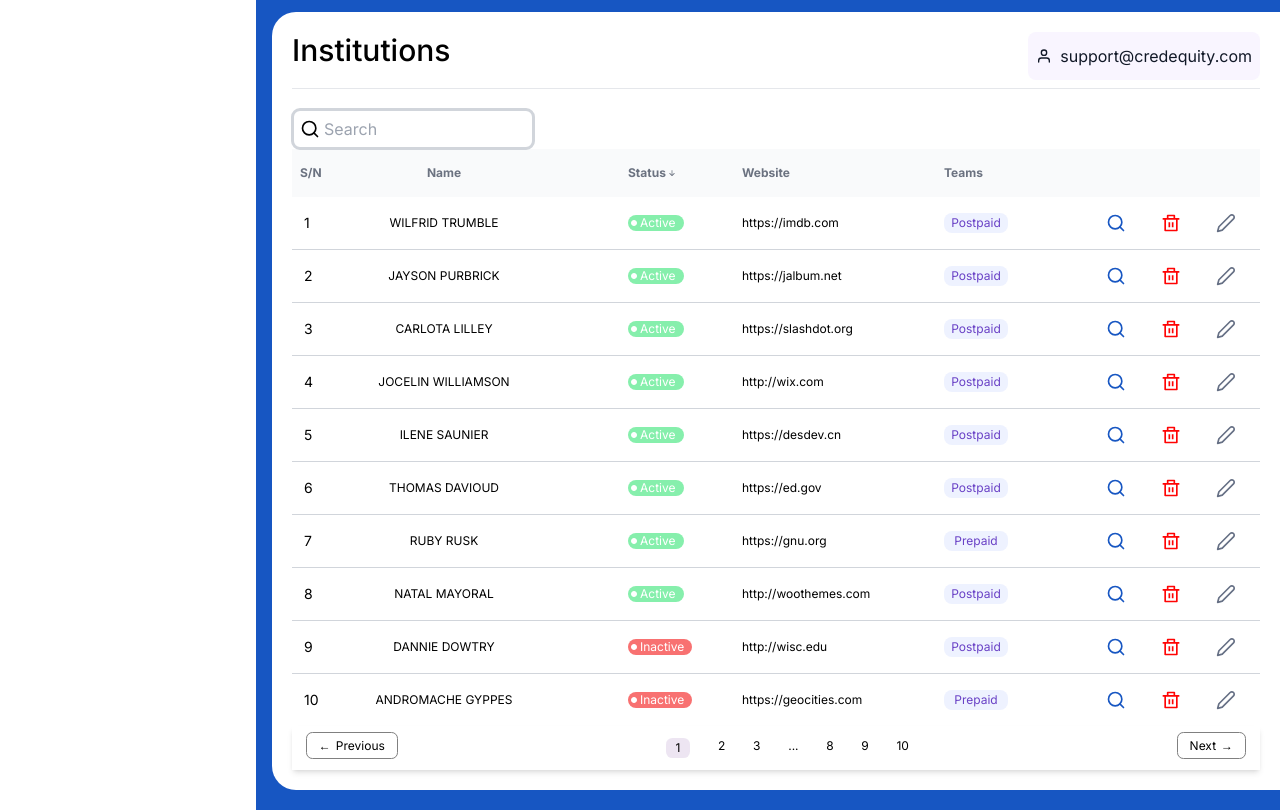
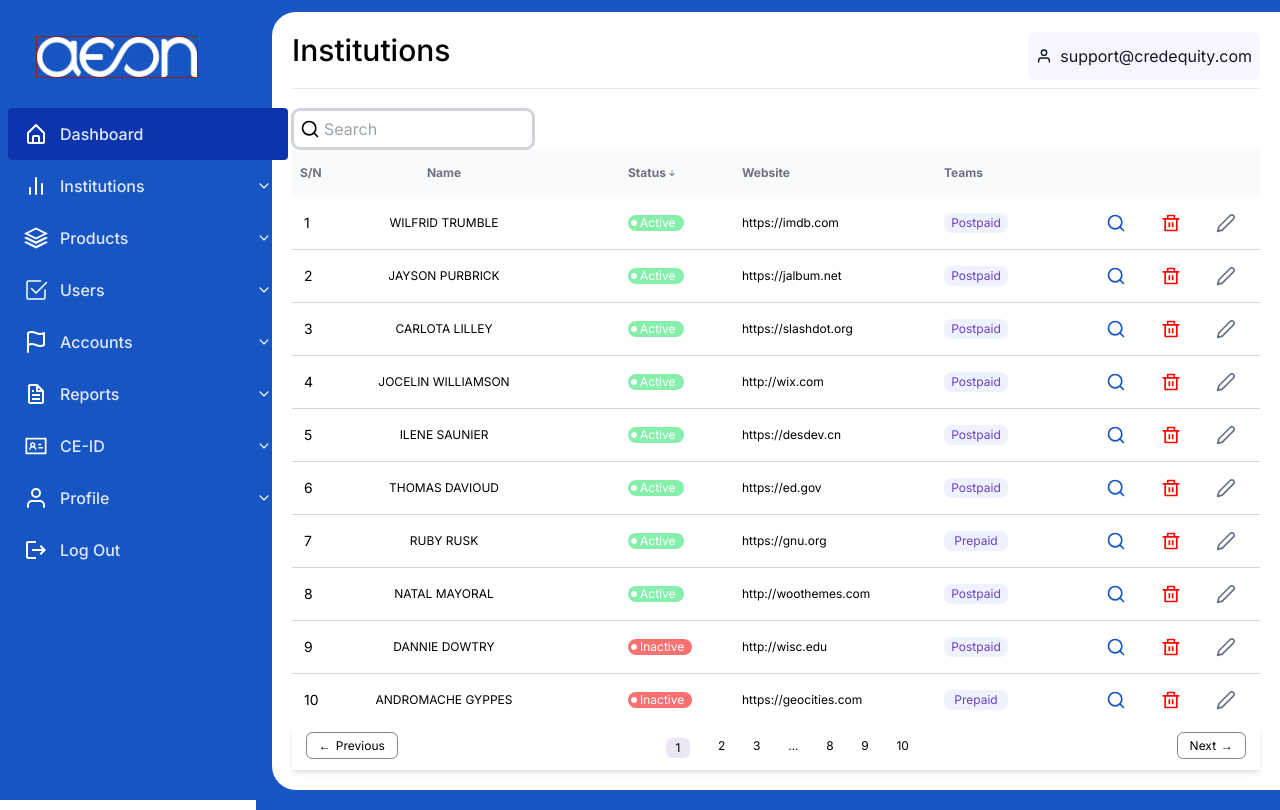
Before and after one commit to tundeiness/aeon_2, a React (Create React App) app: page /layout/institutions in a window 1280 px wide. Built offline with nearby package versions, Linux system fonts and the light colour scheme.

Commit message:
edit instituition

```diff
--- a/src/pages/layout/institutions/institutions.jsx
+++ b/src/pages/layout/institutions/institutions.jsx
@@ -12,6 +12,8 @@ import { Routes, Link, Outlet } from 'react-router-dom';
 import ReactPaginate from 'react-paginate';
 import SupportButton from '../../../components/support/support';
 import { useStateContext } from '../../../contexts/ContextProvider';
+import SidebarNav from '../../../components/sideBarNav/sidebar-nav';
+import DeleteInstitution from './deleteInstitution/DeleteInstitution';
 import Data from '../../../data/MOCK_DATA.json';
 
 const Institutions = () => {
@@ -77,23 +79,16 @@ const Institutions = () => {
   };
   return (
     // <article className="flex-1">
-
+    <div className="relative flex min-h-screen overflow-hidden">
+      <SidebarNav />
       <article className="w-4/5 ml-auto">
         <section className="pt-3 pl-4 h-full bg-liteBlue pb-5">
           <div className="institution-wrapper p-5 bg-white rounded-tl-3xl rounded-bl-3xl">
             <header className="flex justify-between mb-2">
-            {/* This is the root dashboard view */}
-            {/* <h1 className="inline-block font-medium text-3xl leading-9">
-              Dashboard
-            </h1> */}
               <h1 className="institution-header mb-3 font-medium text-3xl">
                 Institutions
                 {' '}
               </h1>
-            {/* <div className="flex items-center py-2 rounded-lg bg-supportBg text-gray-900 hover:cursor-pointer">
-              <FiUser className="xl:mx-2" />
-              <p className="xl:mr-2">support@credequity.com</p>
-            </div> */}
               <SupportButton />
             </header>
 
@@ -145,7 +140,9 @@ const Institutions = () => {
                     <th scope="col" className=" text-gray-500 py-4 text-left" />
                   </tr>
                 </thead>
-              <tbody className="divide-y divide-gray-300">{displayData}</tbody>
+                <tbody className="divide-y divide-gray-300">
+                  {displayData}
+                </tbody>
                 {/* <tbody className="w-screen flex justify-start outline outline-black"> */}
                 {' '}
                 {/* <ReactPaginate
@@ -178,6 +175,7 @@ const Institutions = () => {
           </div>
         </section>
       </article>
+    </div>
   );
 };
 
```
Lines whose indentation alone changed are shown as unchanged.
